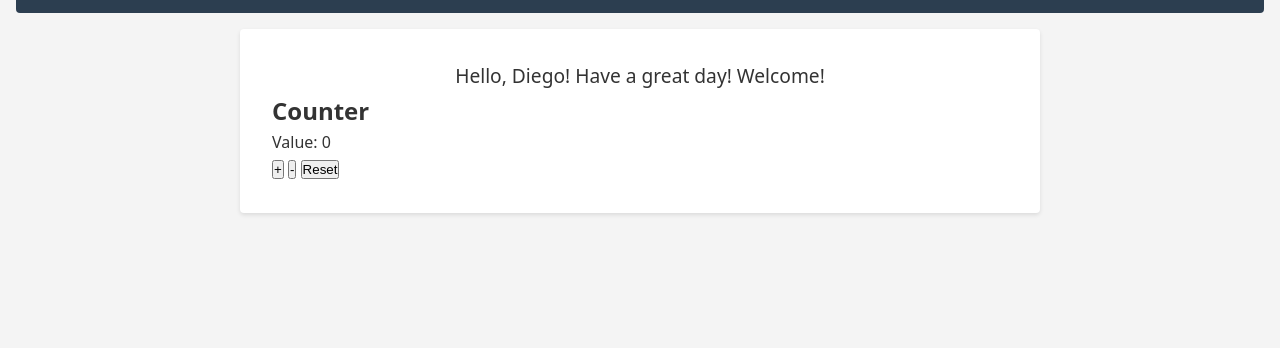
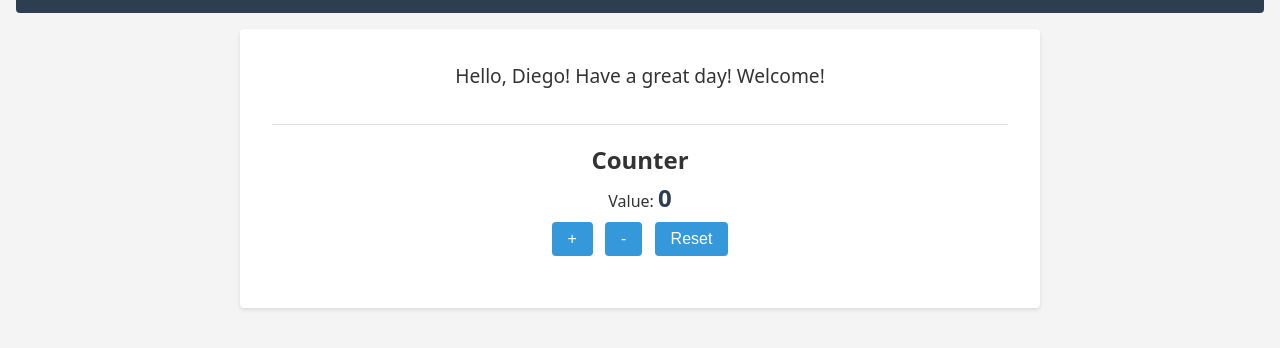
Before and after one commit to JalaU-Labs/SD-Lab-Week01-Git-Practices, a website with bundled scripts: page index.html in a window 1280 px wide. Shown: the part 86-434 px from the top of the page. Built offline with nearby package versions, Linux system fonts and the light colour scheme.

Commit message:
feat: add styles for counter section and buttons

```diff
--- a/src/css/styles.css
+++ b/src/css/styles.css
@@ -35,3 +35,32 @@ main {
     font-size: 1.2rem;
     text-align: center;
 }
+
+#counter-section {
+    margin-top: 2rem;
+    text-align: center;
+    padding: 1rem;
+    border-top: 1px solid #ddd;
+}
+
+#counter-display {
+    font-weight: bold;
+    font-size: 1.5rem;
+    color: #2c3e50;
+}
+
+#counter-section button {
+    margin: 0.25rem;
+    padding: 0.5rem 1rem;
+    font-size: 1rem;
+    border: none;
+    border-radius: 4px;
+    cursor: pointer;
+    background-color: #3498db;
+    color: #fff;
+    transition: background-color 0.2s ease;
+}
+
+#counter-section button:hover {
+    background-color: #2980b9;
+}
```
